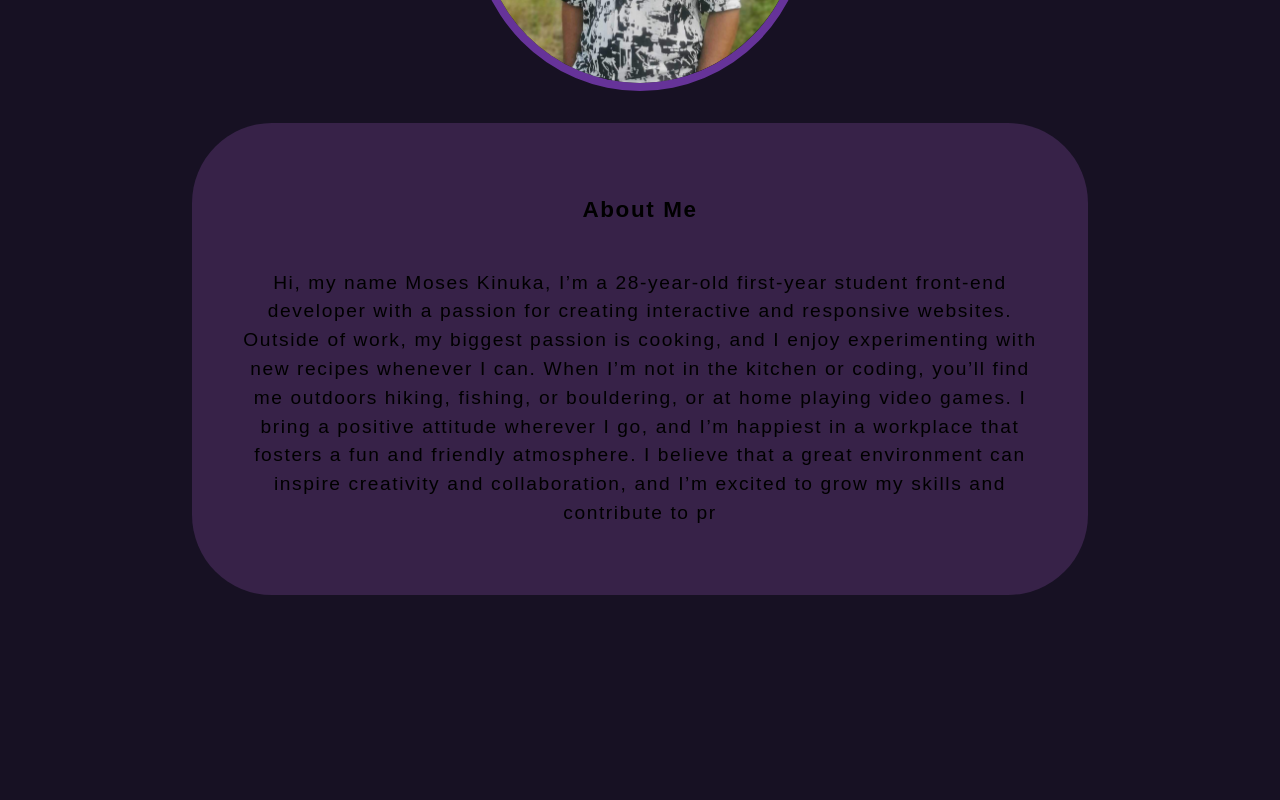
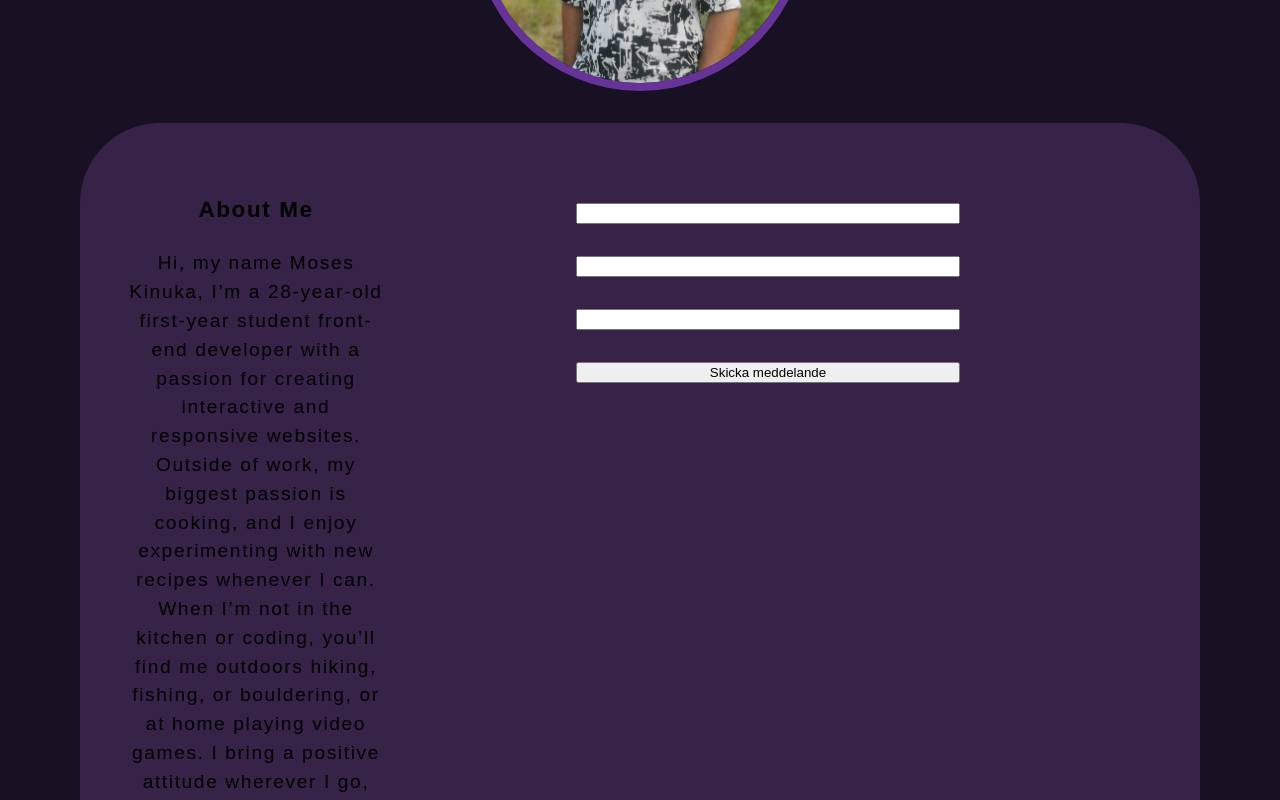
Before and after one commit to mkinuka/portfolio, a React (Vite) app: page /Contact in a window 1280 px wide. Shown: the part 400-1200 px from the top of the page. Before the commit the page ends 995 px from the top, so only its background shows below. Built offline with nearby package versions, Linux system fonts and the light colour scheme.

Commit message:
started whit the form for the contact section. added small changes to the css

```diff
--- a/src/components/AutoplaySlideshow.tsx
+++ b/src/components/AutoplaySlideshow.tsx
@@ -7,7 +7,6 @@
     return <>
             <section className="slideshow-container">
                       <div className="slideshow-track">
-        {/* Duplicera ikonerna för att skapa en oändlig loop */}
         {[...Array(2)].map((_, i) => (
           <div key={i} className="slideshow-icons">
             <FaHtml5 className="html-icon" />
@@ -19,9 +18,7 @@
           </div>
         ))}
       </div>
-
-
-            </section>
+        </section>
 
     </>
 }
--- a/src/pages/Contact.tsx
+++ b/src/pages/Contact.tsx
@@ -5,9 +5,21 @@
     return <>
         <div className="contact-container">
         <img src={picture} className="contact-img" alt="Picture of me"></img>
-        <div className="text-container">
+        <div className="contact-text-container">
+            <div className="info-container">
             <h3>About Me</h3>
             <p>Hi, my name Moses Kinuka, I’m a 28-year-old first-year student front-end developer with a passion for creating interactive and responsive websites. Outside of work, my biggest passion is cooking, and I enjoy experimenting with new recipes whenever I can. When I’m not in the kitchen or coding, you’ll find me outdoors hiking, fishing, or bouldering, or at home playing video games. I bring a positive attitude wherever I go, and I’m happiest in a workplace that fosters a fun and friendly atmosphere. I believe that a great environment can inspire creativity and collaboration, and I’m excited to grow my skills and contribute to pr</p>
+            </div>
+            <div className="form-container">
+
+                <form className="send-message">
+                    <label htmlFor=""></label>
+                    <input type="text"></input>
+                    <input type="text"></input>
+                    <input type="text"></input>
+                    <button>Skicka meddelande</button>
+                </form>
+            </div>
         </div>
         </div>
 
--- a/src/styles/About.css
+++ b/src/styles/About.css
@@ -19,10 +19,10 @@
 }
 .text-container {
     width: 50rem;
-    font-size: larger;
     display: flex;
     justify-content: center;
     flex-direction: column;
+    font-size: larger;
     background-color: #372248;
     padding: 3rem;
     border-radius: 5rem;
--- a/src/styles/Contact.css
+++ b/src/styles/Contact.css
@@ -1,3 +1,4 @@
+
 .contact-container {
     width: 80vw;
     display: flex;
@@ -12,3 +13,31 @@
     border-radius: 50%;
 
 }
+
+.contact-text-container {
+    width: 80vw;
+    display: flex;
+    flex-direction: row;
+    font-size: larger;
+    background-color: #372248;
+    padding: 3rem;
+    border-radius: 5rem;
+}
+
+.form-container {
+    width: 60vw;
+    display: flex;
+    justify-content: center;
+}
+
+.info-container {
+    width: 20vw;
+}
+
+.send-message {
+    gap: 2rem;
+    display: flex;
+    flex-direction: column;
+    width: 30vw;
+
+}
--- a/src/styles/InteractiveMenu.css
+++ b/src/styles/InteractiveMenu.css
@@ -51,15 +51,14 @@
   }
 
   .img-wrapper {
-    width:100%;
-    height: 200px;
+    width:20vw;
+    height: auto;
     display: flex;
     animation: slide 10s infinite;
   }
 
   .img-slide{
     width: 20vw;
-    height: auto;
     height: auto;
     object-fit: cover;
     display: block;
@@ -92,6 +91,23 @@
         flex-direction: column;
         align-items: center;
     }
+      .img-wrapper {
+    width:40vw;
+    height: auto;
+    display: flex;
+    animation: slide 10s infinite;
+  }
+  #browse-section {
+    width: 80vw;
+    height: 150vh;
+    display: flex;
+    justify-content: space-around;
+    align-items: center;
+    margin-top: 3rem;
+    position: relative;
+    perspective: 2000px;
+}
+
     .project-cards {
         width: 40vw;
     }
```
